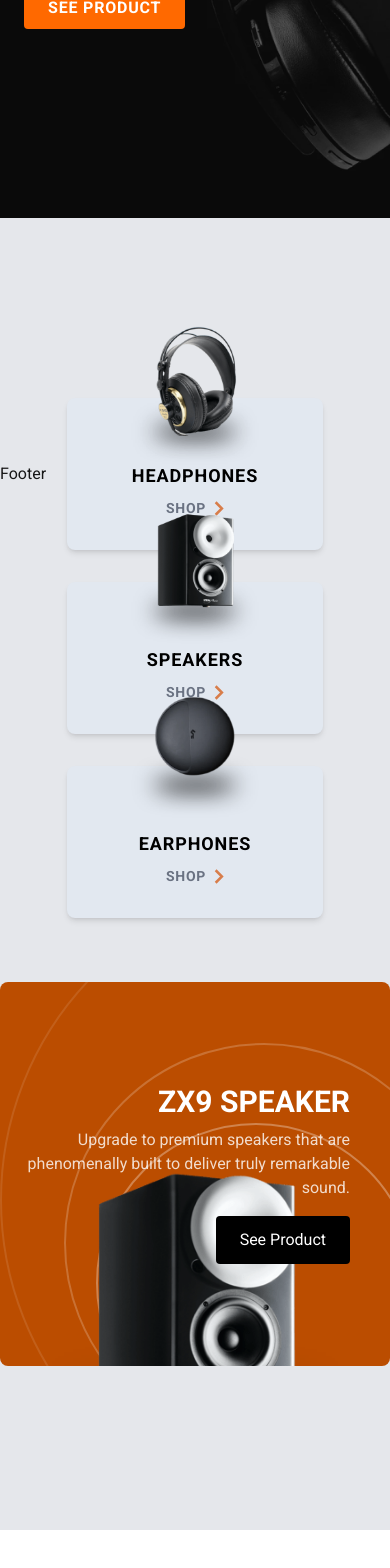
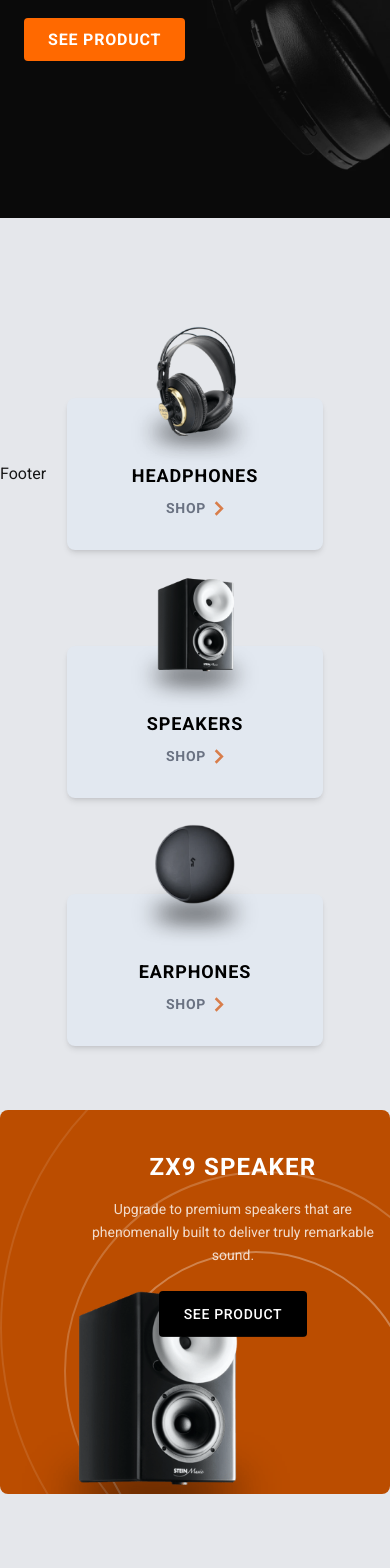
Before and after one commit to HerbertNtim/audiophile, a Next.js app: page / in a window 390 px wide. Shown: the part 382-1950 px from the top of the page. Before the commit the page ends 1912 px from the top, so only its background shows below. Built offline with nearby package versions, Linux system fonts and the light colour scheme.

Commit message:
speaker card

```diff
--- a/src/app/page.jsx
+++ b/src/app/page.jsx
@@ -28,13 +28,13 @@ export default function Home() {
             <h1 className="text-4xl sm:text-7xl md:text-6xl 2xl:text-9xl font-bold uppercase leading-tight">
               XX99 Mark II <br /> Headphones
             </h1>
-            <p className="text-sm sm:text-lg  text-gray-400 my-4 sm:my-8 md:mb-12">
+            <p className="text-sm sm:text-lg  text-gray-400 my-4 sm:my-8 mb-12">
               Experience natural, lifelike audio and exceptional <br /> build
               quality made for the passionate music <br /> enthusiast.
             </p>
             <Link
               href={"/headphones"}
-              className="mt-4 sm:mt-8 bg-orange-500 text-white  sm:px-8 sm:py-4 px-6 py-3 rounded hover:bg-orange-700 transition cursor-pointer uppercase font-semibold tracking-wider"
+              className="sm:mt-8 bg-orange-500 text-white sm:px-8 sm:py-4 px-6 py-3 rounded hover:bg-orange-700 transition cursor-pointer uppercase font-semibold tracking-wider"
             >
               See Product
             </Link>
--- a/src/components/Category.jsx
+++ b/src/components/Category.jsx
@@ -21,7 +21,7 @@ const categories = [
 
 const Category = () => {
   return (
-    <div className="flex flex-wrap items-center justify-center gap-8 px-4">
+    <div className="flex flex-col sm:flex-row items-center justify-center gap-24 sm:gap-8 px-4">
       {categories.map((category, index) => (
         <CategoryCard key={index} imageUrl={category.imageUrl} heading={category.heading} href={category.href}/>
       ))}
--- a/src/components/SpeakerCard.jsx
+++ b/src/components/SpeakerCard.jsx
@@ -1,5 +1,5 @@
 import Image from "next/image";
-import React from "react";
+import Link from "next/link";
 
 const SpeakerCard = () => {
   return (
@@ -9,28 +9,35 @@ const SpeakerCard = () => {
       <div className="absolute -bottom-[20%] left-[4rem] w-[25rem] h-[25rem] rounded-full border-2 border-white opacity-20 z-0" />
       <div className="absolute -bottom-[40%] left-[0rem] w-[40rem] h-[40rem] rounded-full border-2 border-white opacity-10 z-0" />
 
-      {/* Speaker Image */}
-      <div className="absolute bottom-0 left-0 translate-y-40 z-10">
+      <div className="relative w-full h-full flex flex-col sm:flex-row items-center justify-between px-8 py-3">
+        {/* Speaker Image - Position remains unchanged */}
+        <div className="absolute bottom-0 left-0 sm:translate-y-40 translate-y-20 z-10">
           <Image
             src="/images/image-category-thumbnail-speakers.png"
             alt="speaker"
             width={500}
             height={500}
-          className="object-contain"
+            className="object-contain w-[80vw] sm:w-[300px] md:w-[400px] lg:w-[500px]"
           />
         </div>
 
-      {/* Text Content */}
-      <div className="relative z-20 flex items-center justify-end h-full pr-10 text-white">
-        <div className="max-w-sm text-right">
-          <h2 className="text-3xl font-bold uppercase">ZX9 Speaker</h2>
-          <p className="text-white/80 mt-2">
-            Upgrade to premium speakers that are phenomenally built to deliver
-            truly remarkable sound.
+        {/* Text Content - Made responsive */}
+        <div className="absolute flex-1 sm:top-1/2 top-[35%] right-4 sm:right-8 md:right-12 lg:right-16 transform -translate-y-1/2 z-20 text-white max-w-xl">
+          <div className="text-center sm:text-left">
+            <h2 className="text-2xl sm:text-3xl md:text-4xl lg:text-5xl font-bold uppercase leading-tight tracking-wider mb-4">
+              ZX9 <br className="hidden sm:block"/> Speaker
+            </h2>
+            <p className="text-white/80 text-sm sm:text-base leading-relaxed mb-6 sm:mb-8">
+              Upgrade to premium speakers that are <br /> phenomenally built to deliver
+              truly remarkable <br /> sound.
             </p>
-          <button className="mt-4 px-6 py-3 bg-black text-white rounded hover:bg-gray-800 transition">
+            <Link
+              href="/speaker"
+              className="inline-block px-6 py-3 bg-black text-white rounded hover:bg-gray-800 transition text-sm sm:text-base font-medium uppercase tracking-wider border border-transparent hover:border-gray-600"
+            >
               See Product
-          </button>
+            </Link>
+          </div>
         </div>
       </div>
     </div>
```
Lines whose indentation alone changed are shown as unchanged.
